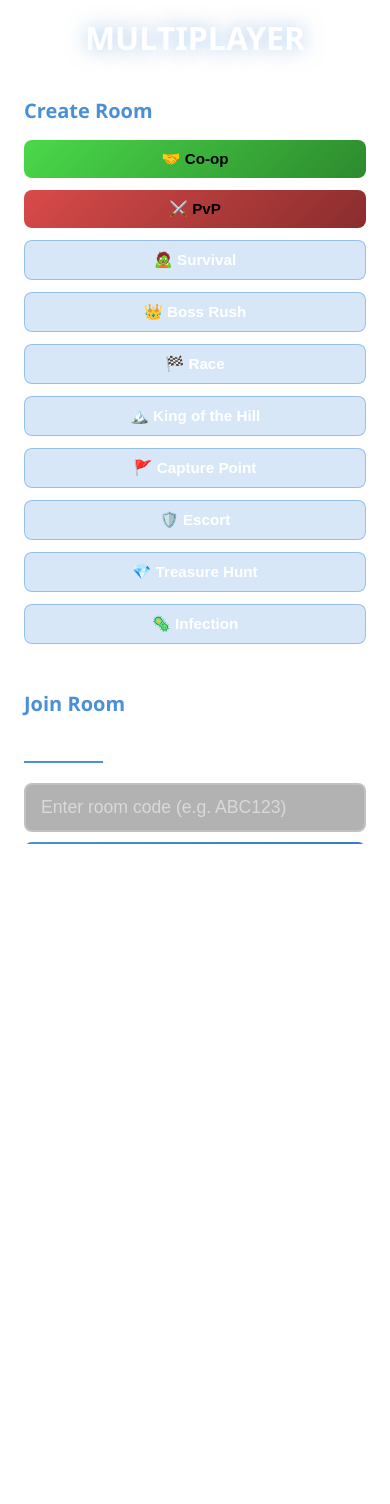
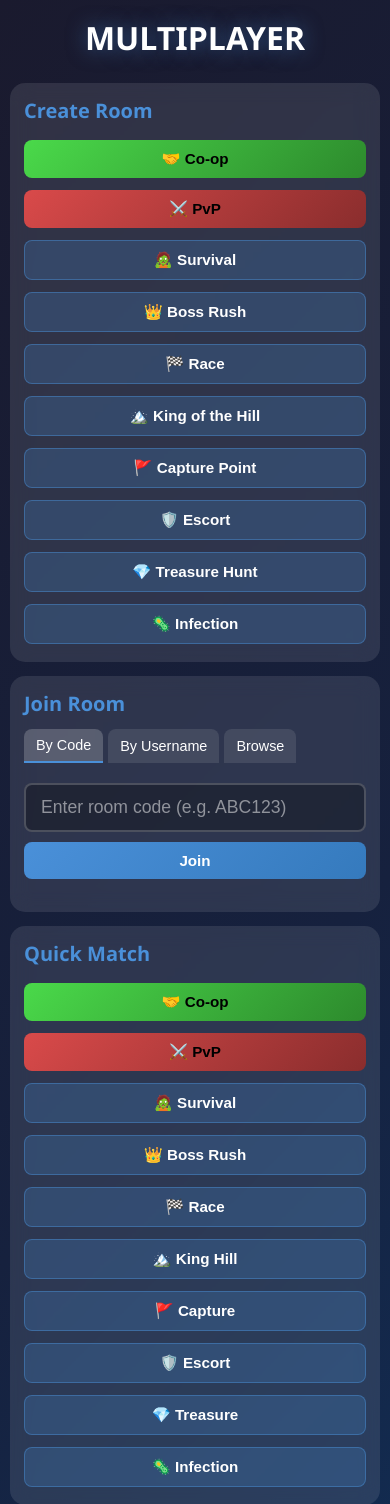
Before and after one commit to danusiknovikov15-prog/bizzare-adventure, a Django app: page /multiplayer/ in a window 390 px wide. Shown: the top 1504 px of the page. Before the commit the page ends 844 px from the top, so only its background shows below. Run offline with Django 5.2, Linux system fonts and the light colour scheme; the visitor is signed in with stand-in values (Sample User, id 1); data comes from the database, SQL or seed files in the repository; data that the repository does not hold is empty.

Commit message:
Fix mobile scrolling on multiplayer menu

```diff
--- a/game/templates/game/multiplayer_menu.html
+++ b/game/templates/game/multiplayer_menu.html
@@ -6,6 +6,35 @@
     <meta name="viewport" content="width=device-width, initial-scale=1.0">
     <title>Multiplayer - Platformer Game</title>
     <link rel="stylesheet" href="{% static 'game/css/main.css' %}">
+    <style>
+        /* Multiplayer pages must be a normal scrollable page on phones.
+           main.css is also used by the game canvas and disables body scrolling. */
+        html {
+            overflow-x: hidden !important;
+            overflow-y: auto !important;
+            height: auto !important;
+            min-height: 100% !important;
+            touch-action: pan-y !important;
+        }
+
+        body {
+            width: 100% !important;
+            height: auto !important;
+            min-height: 100vh !important;
+            min-height: 100dvh !important;
+            position: static !important;
+            overflow-x: hidden !important;
+            overflow-y: auto !important;
+            touch-action: pan-y !important;
+        }
+
+        .multiplayer-container {
+            min-height: 100vh;
+            min-height: 100dvh;
+            padding-bottom: 50px;
+        }
+    </style>
+
     <style>
         body {
             background: linear-gradient(135deg, #1a1a2e 0%, #16213e 50%, #0f3460 100%);
```
